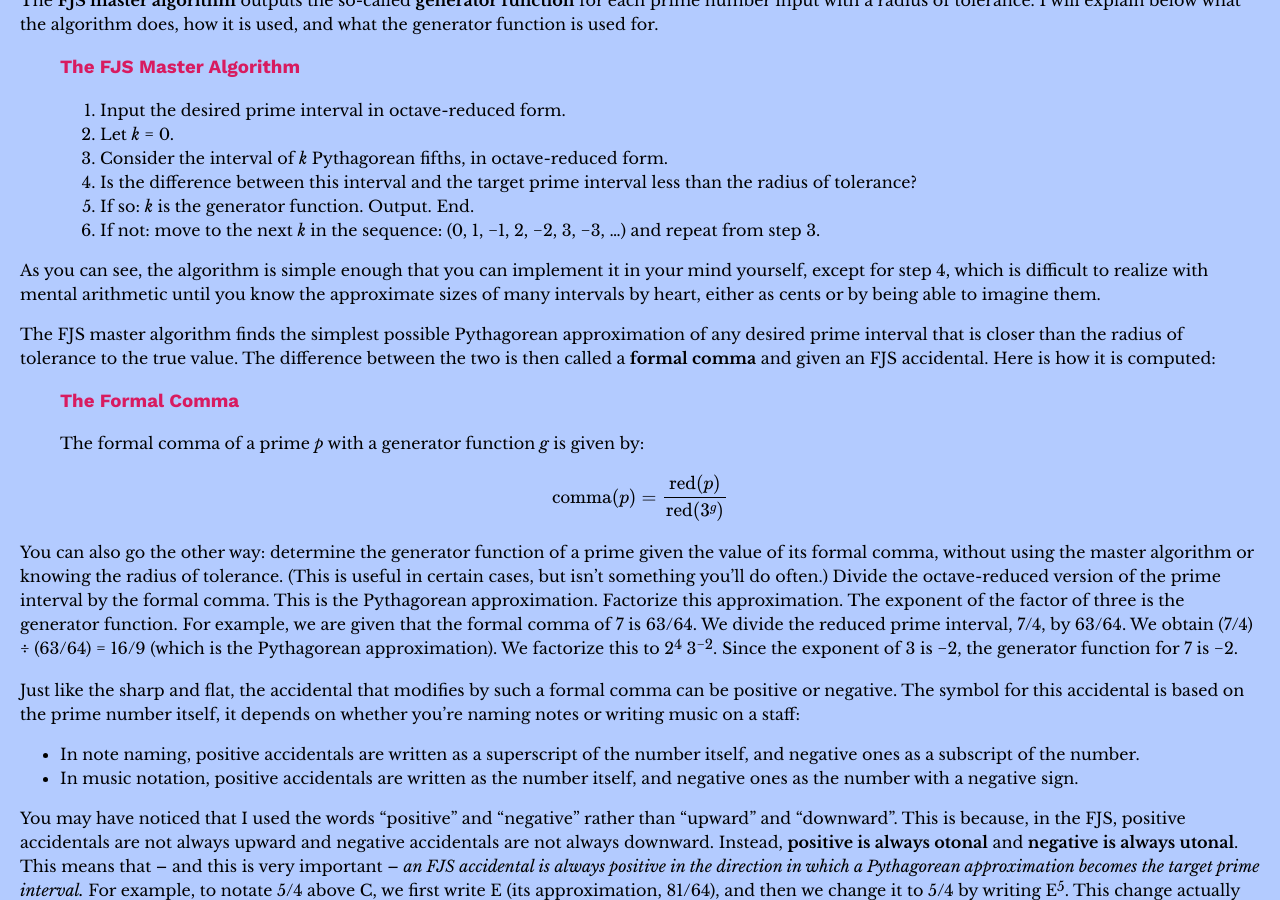
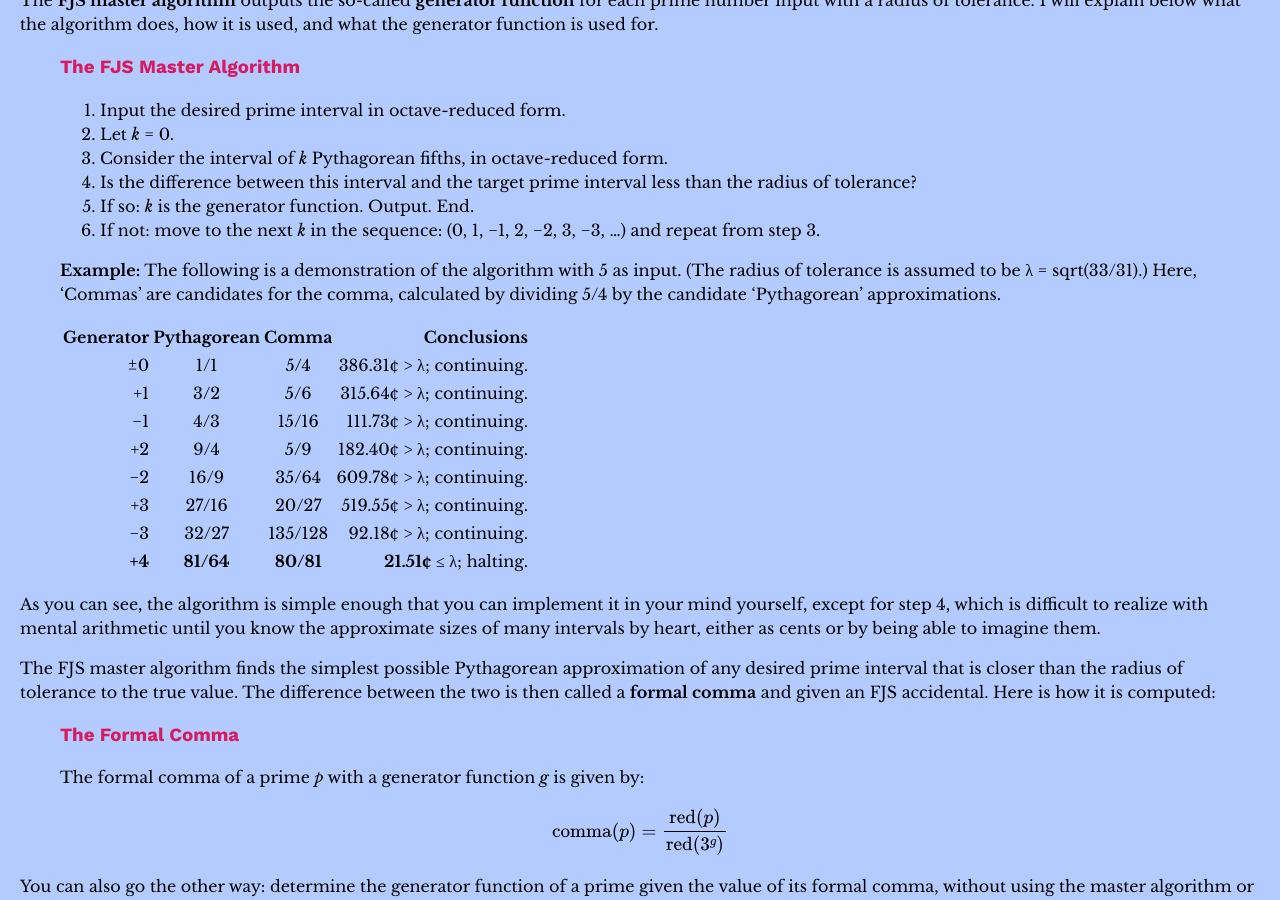
Before and after one commit to misotanni/misotanni.github.io, a Jekyll site: the page built from fjs/en/crash.md, in a window 1280 px wide and 900 px high, scrolled down 5259 px. Built offline with Jekyll 4.4.1, drawn with Linux system fonts in a browser that asks for light colours; our own code applies the rules of GitHub Pages for plain Markdown files; formulas are drawn with MathJax 3.

Commit message:
added fancy tablism

```diff
--- a/fjs/en/crash.md
+++ b/fjs/en/crash.md
@@ -175,6 +175,19 @@ The **FJS master algorithm** outputs the so-called **generator function** for ea
 > 4. Is the difference between this interval and the target prime interval less than the radius of tolerance?
 > 5. If so: *k* is the generator function. Output. End.
 > 6. If not: move to the next *k* in the sequence: (0, 1, −1, 2, −2, 3, −3, ...) and repeat from step 3.
+>
+> **Example:** The following is a demonstration of the algorithm with 5 as input. (The radius of tolerance is assumed to be λ = sqrt(33/31).) Here, ‘Commas’ are candidates for the comma, calculated by dividing 5/4 by the candidate ‘Pythagorean’ approximations.
+>
+> | Generator | Pythagorean |   Comma   |                 Conclusions |
+> |----------:|:-----------:|:---------:|----------------------------:|
+> |      ±0   |     1/1     |    5/4    |  386.31¢   > λ; continuing. |
+> |      +1   |     3/2     |    5/6    |  315.64¢   > λ; continuing. |
+> |      −1   |     4/3     |   15/16   |  111.73¢   > λ; continuing. |
+> |      +2   |     9/4     |    5/9    |  182.40¢   > λ; continuing. |
+> |      −2   |    16/9     |   35/64   |  609.78¢   > λ; continuing. |
+> |      +3   |    27/16    |   20/27   |  519.55¢   > λ; continuing. |
+> |      −3   |    32/27    |  135/128  |   92.18¢   > λ; continuing. |
+> |    **+4** |  **81/64**  | **80/81** | **21.51¢** ≤ λ; halting.    |
 
 As you can see, the algorithm is simple enough that you can implement it in your mind yourself, except for step 4, which is difficult to realize with mental arithmetic until you know the approximate sizes of many intervals by heart, either as cents or by being able to imagine them.
 
```
